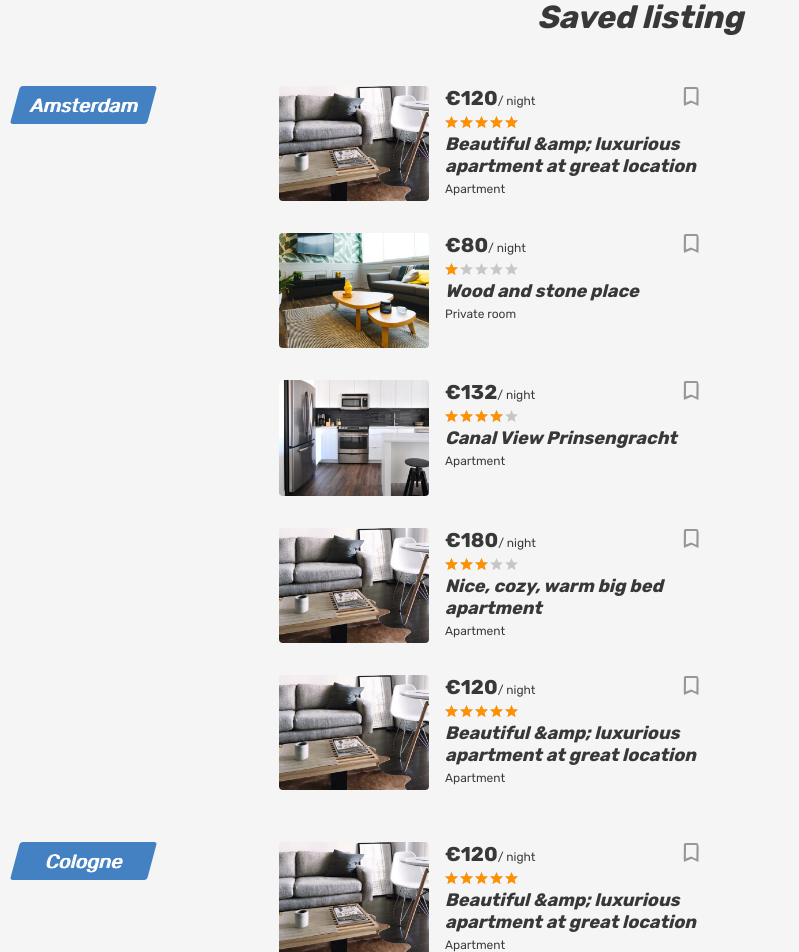
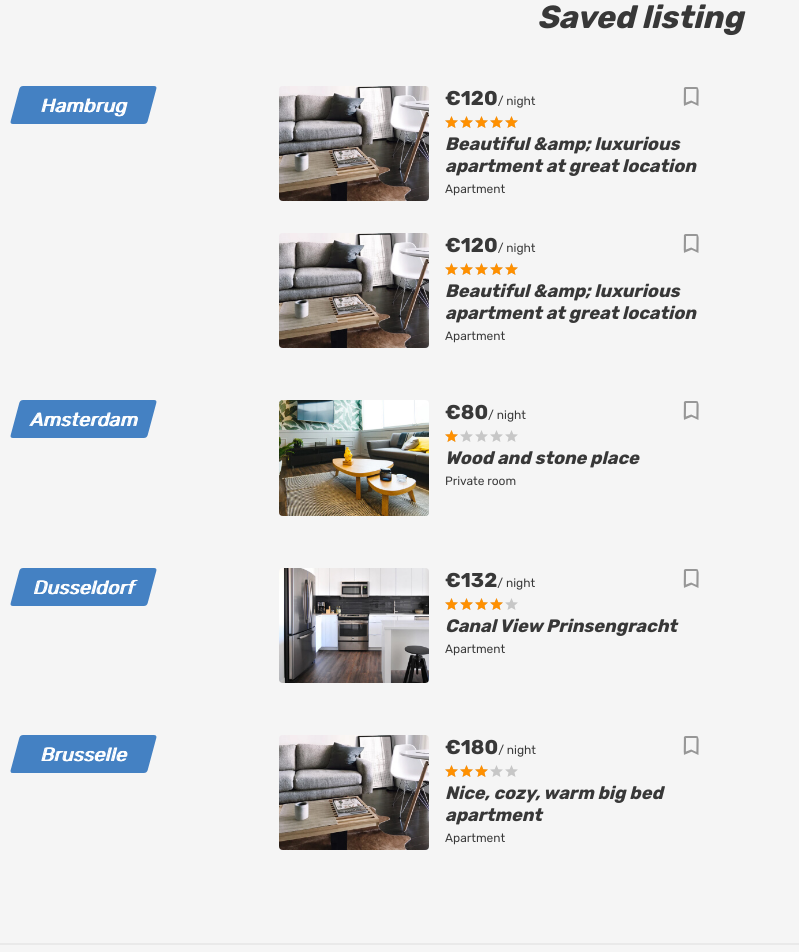
Before and after one commit to standupright/1261489-six-cities-7, a React (Create React App) app in the folder project/: page /favorites in a window 1280 px wide. Shown: the top 952 px of the page, without its empty margins (0-799 px from the left). Built offline with nearby package versions, Linux system fonts and the light colour scheme.

Commit message:
Добавлена группировка по городам Избранных офферов

```diff
--- a/project/src/components/card/card.jsx
+++ b/project/src/components/card/card.jsx
@@ -4,7 +4,7 @@ import PropTypes from 'prop-types';
 import offersPropShape from '../../prop-validation/offers.prop';
 import {AppRoute,OfferInfo,RATING_MAX} from '../../const';
 
-function Card ({hotel,setActiveCard,cardTypeClass,cardImgWidth,cardImgHeight}) {
+function Card ({hotel,onCardHover,cardTypeClass,cardImgWidth,cardImgHeight}) {
   const {
     id,
     previewImage,
@@ -18,8 +18,8 @@ function Card ({hotel,setActiveCard,cardTypeClass,cardImgWidth,cardImgHeight}) {
   const ratingStars = `${Math.round(rating) / RATING_MAX}%`;
   return (
     <article className={`${cardTypeClass}__place-card place-card`}
-      onMouseEnter={() => setActiveCard(hotel)}
-      onMouseOut={()=> setActiveCard({})}
+      onMouseEnter={() => onCardHover(hotel)}
+      onMouseLeave={()=> onCardHover({})}
     >
       {isPremium && cardTypeClass === citiesClass &&
         <div className="place-card__mark">
@@ -76,12 +76,12 @@ function Card ({hotel,setActiveCard,cardTypeClass,cardImgWidth,cardImgHeight}) {
 export default Card;
 
 Card.defaultProps = {
-  setActiveCard: () => {},
+  onCardHover: () => {},
 };
 
 Card.propTypes = {
   hotel: PropTypes.shape(offersPropShape).isRequired,
-  setActiveCard: PropTypes.func,
+  onCardHover: PropTypes.func,
   cardTypeClass: PropTypes.string.isRequired,
   cardImgWidth: PropTypes.number.isRequired,
   cardImgHeight: PropTypes.number.isRequired,
--- a/project/src/components/cards-list/cards-list.jsx
+++ b/project/src/components/cards-list/cards-list.jsx
@@ -15,7 +15,7 @@ function CardsList (props) {
     <div className="cities__places-list places__list tabs__content">
       {offers
         .map ((hotel) =>
-          <Card key={`${city}-${hotel.id}`} hotel={hotel} setActiveCard={setActiveCard} cardTypeClass={city} cardImgWidth={cardImgWidth} cardImgHeight={cardImgHeight}/>)
+          <Card key={`${city}-${hotel.id}`} hotel={hotel} onCardHover={setActiveCard} cardTypeClass={city} cardImgWidth={cardImgWidth} cardImgHeight={cardImgHeight}/>)
         .slice (0, numberOffers)}
     </div>
   );
--- a/project/src/components/favorites-screen/favorites-screen.jsx
+++ b/project/src/components/favorites-screen/favorites-screen.jsx
@@ -10,39 +10,36 @@ function FavoritesScreen (props) {
   const cardImgWidth = OfferInfo.cardImgWidth.favorite;
   const cardImgHeight = OfferInfo.cardImgHeight.favorite;
 
+  const cities = {};
+
+  for (let i = 0; i < offers.length; i++) {
+    const nameCity = offers[i].city.nameLocation;
+    cities[`${nameCity}`] = [];
+  }
+
+  offers.map((offer) => cities[`${offer.city.nameLocation}`].push(offer));
+
   return (
     <section className="favorites">
       <h1 className="favorites__title">Saved listing</h1>
       <ul className="favorites__list">
-        <li className="favorites__locations-items">
+        {Object.keys(cities)
+          .map( (nameCity)=> (
+            <li key={nameCity} className="favorites__locations-items">
               <div className="favorites__locations locations locations--current">
                 <div className="locations__item">
                   <a className="locations__item-link" href="#">
-                <span>Amsterdam</span>
+                    <span>{nameCity}</span>
                   </a>
                 </div>
               </div>
               <div className="favorites__places">
-            {offers
+                {cities[`${nameCity}`]
                   .map ((hotel) =>
                     <Card key={`${hotel.city.nameLocation + favorite + hotel.id}`} hotel={hotel} cardTypeClass={favorite} cardImgWidth={cardImgWidth} cardImgHeight={cardImgHeight}/>)}
               </div>
             </li>
-
-        <li className="favorites__locations-items">
-          <div className="favorites__locations locations locations--current">
-            <div className="locations__item">
-              <a className="locations__item-link" href="#">
-                <span>Cologne</span>
-              </a>
-            </div>
-          </div>
-          <div className="favorites__places">
-            {offers
-              .map ((hotel) =>
-                <Card key={`${hotel.city.nameLocation + favorite + hotel.id}`} hotel={hotel} cardTypeClass={favorite} cardImgWidth={cardImgWidth} cardImgHeight={cardImgHeight}/>)}
-          </div>
-        </li>
+          ))}
       </ul>
     </section>
   );
--- a/project/src/mocks/offers.js
+++ b/project/src/mocks/offers.js
@@ -7,7 +7,7 @@ const offers = [
         longitude: 4.895168,
         zoom: 10,
       },
-      nameLocation: 'Amsterdam',
+      nameLocation: 'Hambrug',
     },
     description: 'A quiet cozy and picturesque that hides behind a a river by the unique lightness of Amsterdam.',
     goods: ['Heating', 'Kitchen', 'Cable TV', 'Washing machine', 'Coffee machine', 'Dishwasher'],
@@ -75,7 +75,7 @@ const offers = [
         longitude: 4.895168,
         zoom: 10,
       },
-      nameLocation: 'Amsterdam',
+      nameLocation: 'Dusseldorf',
     },
     description: 'A quiet cozy and picturesque that hides behind a a river by the unique lightness of Amsterdam.',
     goods: ['Heating', 'Kitchen', 'Cable TV', 'Washing machine', 'Coffee machine', 'Dishwasher'],
@@ -109,7 +109,7 @@ const offers = [
         longitude: 4.895168,
         zoom: 10,
       },
-      nameLocation: 'Amsterdam',
+      nameLocation: 'Brusselle',
     },
     description: 'A quiet cozy and picturesque that hides behind a a river by the unique lightness of Amsterdam.',
     goods: ['Heating', 'Kitchen', 'Cable TV', 'Washing machine', 'Coffee machine', 'Dishwasher'],
@@ -143,7 +143,7 @@ const offers = [
         longitude: 4.895168,
         zoom: 10,
       },
-      nameLocation: 'Amsterdam',
+      nameLocation: 'Hambrug',
     },
     description: 'A quiet cozy and picturesque that hides behind a a river by the unique lightness of Amsterdam.',
     goods: ['Heating', 'Kitchen', 'Cable TV', 'Washing machine', 'Coffee machine', 'Dishwasher'],
```
Lines whose indentation alone changed are shown as unchanged.
